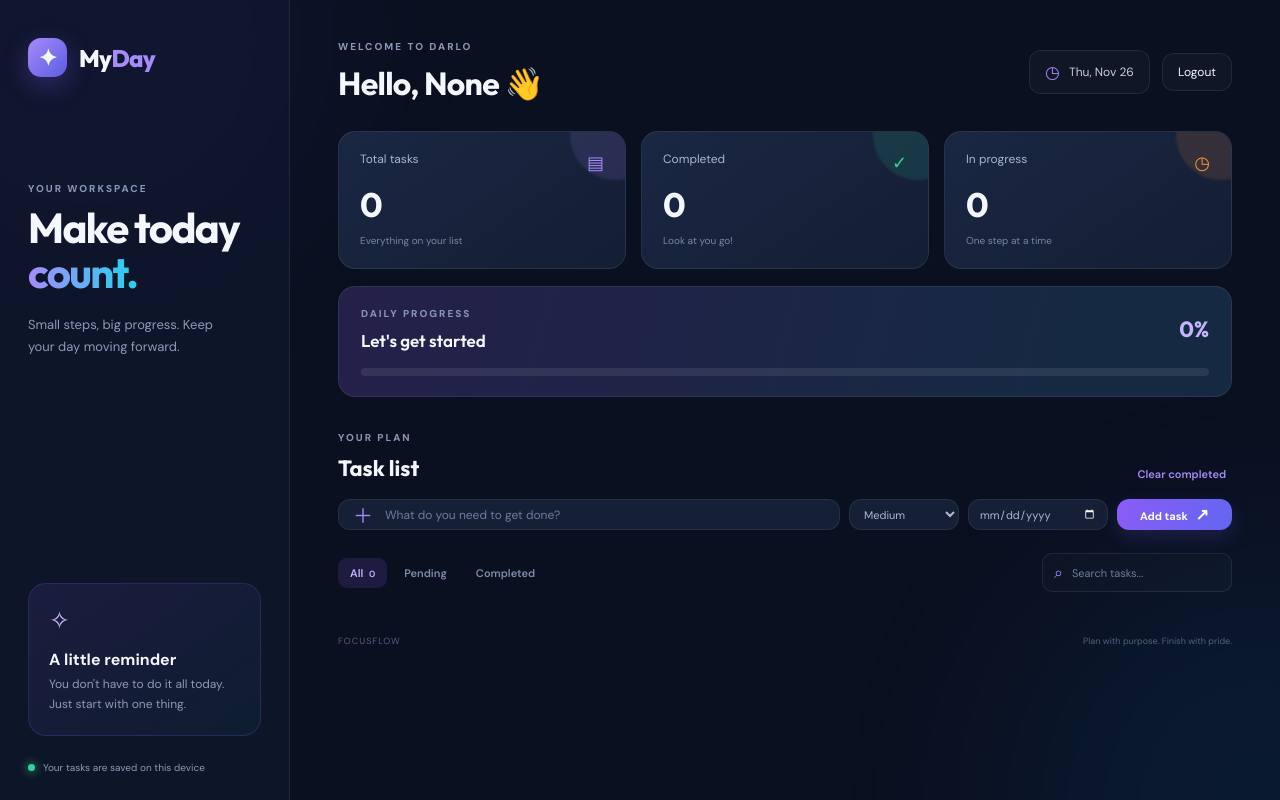
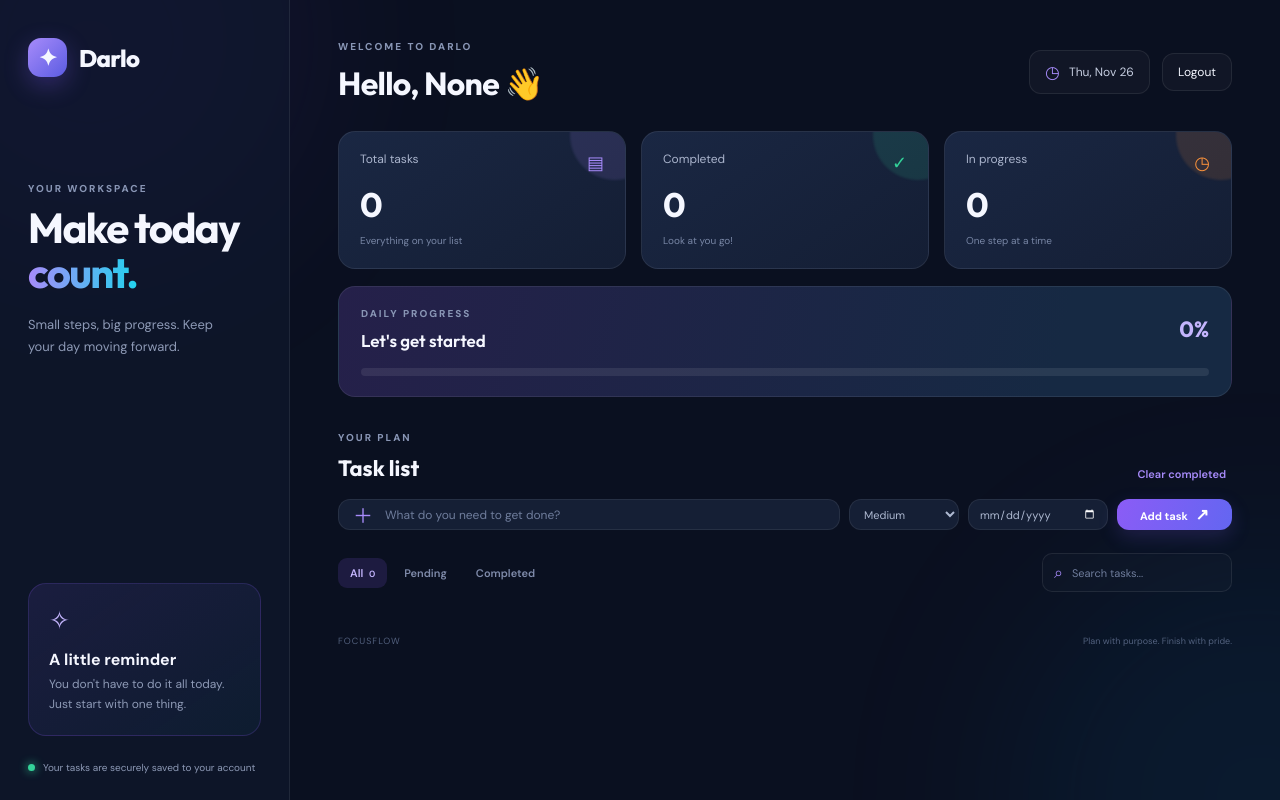
Before and after one commit to zabihullah91a-glitch/MyDay-Task-Manage, a Flask app: template templates/index.html in a window 1280 px wide. Run offline with Flask 3, Linux system fonts and the light colour scheme; the template is opened without the code that fills it, so the values that code supplies are empty; some libraries are stand-ins or nearby versions.

Commit message:
Update Darlo branding

```diff
--- a/templates/index.html
+++ b/templates/index.html
@@ -17,7 +17,7 @@
     <aside class="sidebar">
       <div class="brand">
     <div class="brand-mark">✦</div>
-    <span>My<span class="brand-light">Day</span></span>
+    <span>Darlo</span>
 </div>
       <div class="side-intro">
         <p class="eyebrow">YOUR WORKSPACE</p>
@@ -29,7 +29,7 @@
         <p class="side-card-title">A little reminder</p>
         <p class="side-card-copy">You don't have to do it all today. Just start with one thing.</p>
       </div>
-      <div class="sidebar-footer"><span class="status-dot"></span> Your tasks are saved on this device</div>
+      <div class="sidebar-footer"><span class="status-dot"></span> Your tasks are securely saved to your account</div>
     </aside>
 
     <section class="main-panel">
--- a/templates/login.html
+++ b/templates/login.html
@@ -113,7 +113,7 @@
 
     <div class="login-box">
 
-        <div class="logo">✦ My<span>Day</span></div>
+       <div class="logo">✦ Darlo</div>
 
         <h2>Welcome Back!</h2>
 
--- a/templates/signup.html
+++ b/templates/signup.html
@@ -113,7 +113,7 @@
 
     <div class="signup-box">
 
-        <div class="logo">✦ My<span>Day</span></div>
+       <div class="logo">✦ Darlo</div>
 
         <h2>Create Account</h2>
 
```
